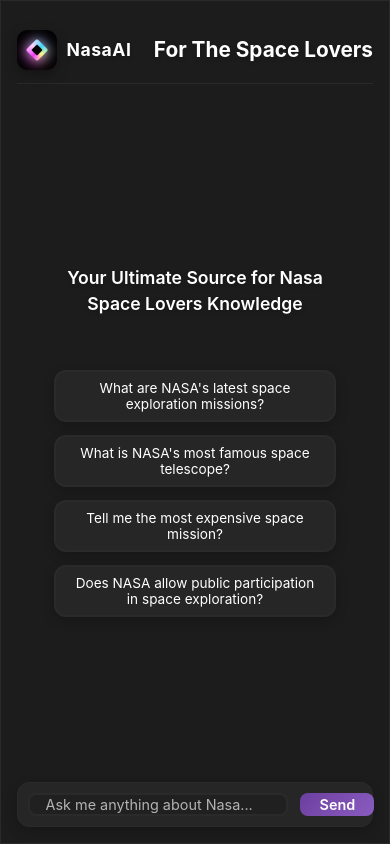
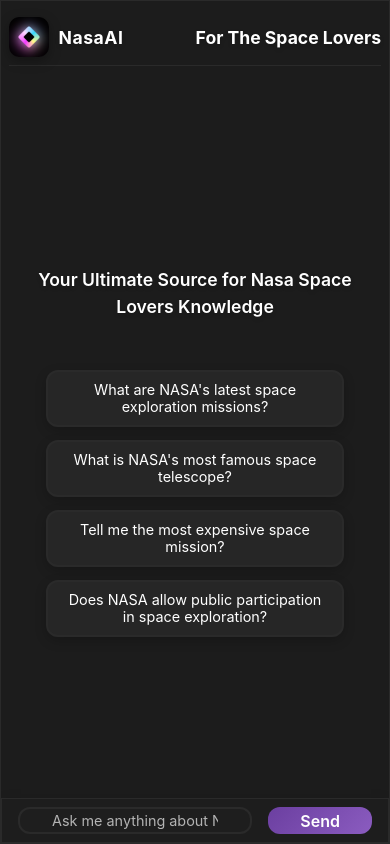
Before and after one commit to zanjeel/RAG-NasaAI-SpaceLovers, a Next.js app: page / in a window 390 px wide. Built offline with nearby package versions, Linux system fonts and the light colour scheme.

Commit message:
done-upload-on-rende

```diff
--- a/app/global.css
+++ b/app/global.css
@@ -43,6 +43,8 @@
     box-shadow: 0 8px 32px rgba(0, 0, 0, 0.3);
     backdrop-filter: blur(10px);
     border: 1px solid var(--border-color);
+    position: relative;
+    overflow: hidden;
 }
 
 section{
@@ -52,6 +54,7 @@
     padding: 0.8rem;
     scrollbar-width: thin;
     scrollbar-color: var(--primary-color) var(--bg-dark);
+    margin-bottom: 0.5rem;
 }
 
 section::-webkit-scrollbar {
@@ -81,27 +84,33 @@
     text-shadow: 0 2px 4px rgba(0, 0, 0, 0.2);
 }
 
-form{
-    height: 50px;
+form, .input-form {
+    height: 60px;
     width: 100%;
     display: flex;
-    gap: 0.8rem;
+    gap: 1rem;
     padding: 0.8rem;
     background: rgba(40, 40, 40, 0.8);
     border-radius: 12px;
     box-shadow: 0 4px 12px rgba(0, 0, 0, 0.2);
     border: 1px solid var(--border-color);
+    position: sticky;
+    bottom: 0;
+    margin-top: 0.5rem;
 }
 
-input.question-box{
+input.question-box {
     flex: 1;
-    padding: 0 1.2rem;
-    font-size: 0.95rem;
+    min-width: 0;
+    padding: 0 2rem;
+    font-size: 1rem;
     color: var(--text-primary);
     background: rgba(30, 30, 30, 0.8);
     border: 2px solid var(--border-color);
-    border-radius: 8px;
+    border-radius: 12px;
     transition: all 0.3s ease;
+    width: 100%;
+    height: 100%;
 }
 
 input.question-box::placeholder {
@@ -115,16 +124,18 @@
 }
 
 input[type=submit], .submit-button {
-    padding: 0 1.5rem;
-    font-size: 0.95rem;
+    padding: 0 2rem;
+    font-size: 1rem;
     font-weight: 600;
     border: none;
     color: var(--text-primary);
     background: linear-gradient(135deg, var(--primary-color) 0%, var(--primary-light) 100%);
-    border-radius: 8px;
+    border-radius: 12px;
     cursor: pointer;
     transition: all 0.3s ease;
     white-space: nowrap;
+    height: 100%;
+    min-width: 100px;
 }
 
 input[type=submit]:hover, .submit-button:hover {
@@ -207,8 +218,8 @@
     display: flex;
     align-items: center;
     justify-content: space-between;
-    padding: 0.8rem 0;
-    margin-bottom: 0.8rem;
+    padding: 0.5rem 0;
+    margin-bottom: 0.5rem;
     border-bottom: 1px solid var(--border-color);
     width: 100%;
 }
@@ -255,89 +266,106 @@
     overflow-y: auto;
 }
 
-.input-form {
-    display: flex;
-    gap: 0.8rem;
-    padding: 0.8rem;
-    background: rgba(40, 40, 40, 0.8);
-    border-radius: 12px;
-    box-shadow: 0 4px 12px rgba(0, 0, 0, 0.2);
-    margin-top: auto;
-    border: 1px solid var(--border-color);
-}
-
 /* Media Queries for Small Devices */
 @media (max-width: 640px) {
     main {
         width: 100vw;
         height: 100vh;
         border-radius: 0;
-        padding: 1rem;
+        padding: 0.5rem;
     }
 
-    .starter-text {
-        font-size: 1.1rem;
-        margin: 1rem 0;
+    section {
+        padding: 0.5rem;
+        margin-bottom: 0.3rem;
+        height: calc(100% - 120px);
+    }
+
+    form, .input-form {
+        height: 45px;
+        padding: 0.6rem;
+        margin: 0;
+        border-radius: 0;
+        position: fixed;
+        bottom: 0;
+        left: 0;
+        right: 0;
+        background: var(--card-bg);
+        border-top: 1px solid var(--border-color);
+        z-index: 10;
+        padding: 0.5rem 1rem;
+    }
+
+    input.question-box {
+        font-size: 0.9rem;
+        padding: 0 2rem;
+        height: 100%;
     }
 
     .bubble {
         font-size: 0.9rem;
         padding: 0.7rem 1rem;
         max-width: 90%;
+        margin-bottom: 0.3rem;
     }
 
-    form, .input-form {
-        height: 45px;
-        padding: 0.6rem;
+    .chat-section {
+        padding-bottom: 3rem;
     }
 
-    input.question-box {
-        font-size: 0.9rem;
-        padding: 0 1rem;
+    .header {
+        padding: 0.5rem 0;
+        margin-bottom: 0.5rem;
     }
 
-    input[type=submit], .submit-button {
-        padding: 0 1.2rem;
-        font-size: 0.9rem;
+    .starter-text {
+        font-size: 1.1rem;
+        margin: 0.8rem 0;
     }
 
     .header h1 {
-        font-size: 1.3rem;
+        font-size: 1.1rem;
     }
 
     .logo-text {
         font-size: 1.1rem;
     }
-
-    .prompt-suggestion-button {
-        padding: 0.5rem 1rem;
-        font-size: 0.85rem;
-    }
-
-    .loader {
-        width: 28px;
-        height: 28px;
-    }
 }
 
 /* Media Queries for Extra Small Devices */
 @media (max-width: 380px) {
-    .bubble {
-        font-size: 0.85rem;
-        padding: 0.6rem 0.8rem;
+    main {
+        padding: 0.3rem;
+    }
+
+    section {
+        padding: 0.3rem;
+        height: calc(100% - 100px);
+    }
+
+    form, .input-form {
+        height: 40px;
+        padding: 0.4rem 0.8rem;
     }
 
     input.question-box {
         font-size: 0.85rem;
+        padding: 0 0.8rem;
     }
 
-    input[type=submit], .submit-button {
-        padding: 0 1rem;
+    .bubble {
         font-size: 0.85rem;
+        padding: 0.6rem 0.8rem;
+        max-width: 95%;
+        margin-bottom: 0.2rem;
+    }
+
+    .chat-section {
+        padding-bottom: 2.5rem;
     }
 
     .header h1 {
-        font-size: 1.2rem;
+        font-size: 1rem;
     }
 
     .logo-text {
```
